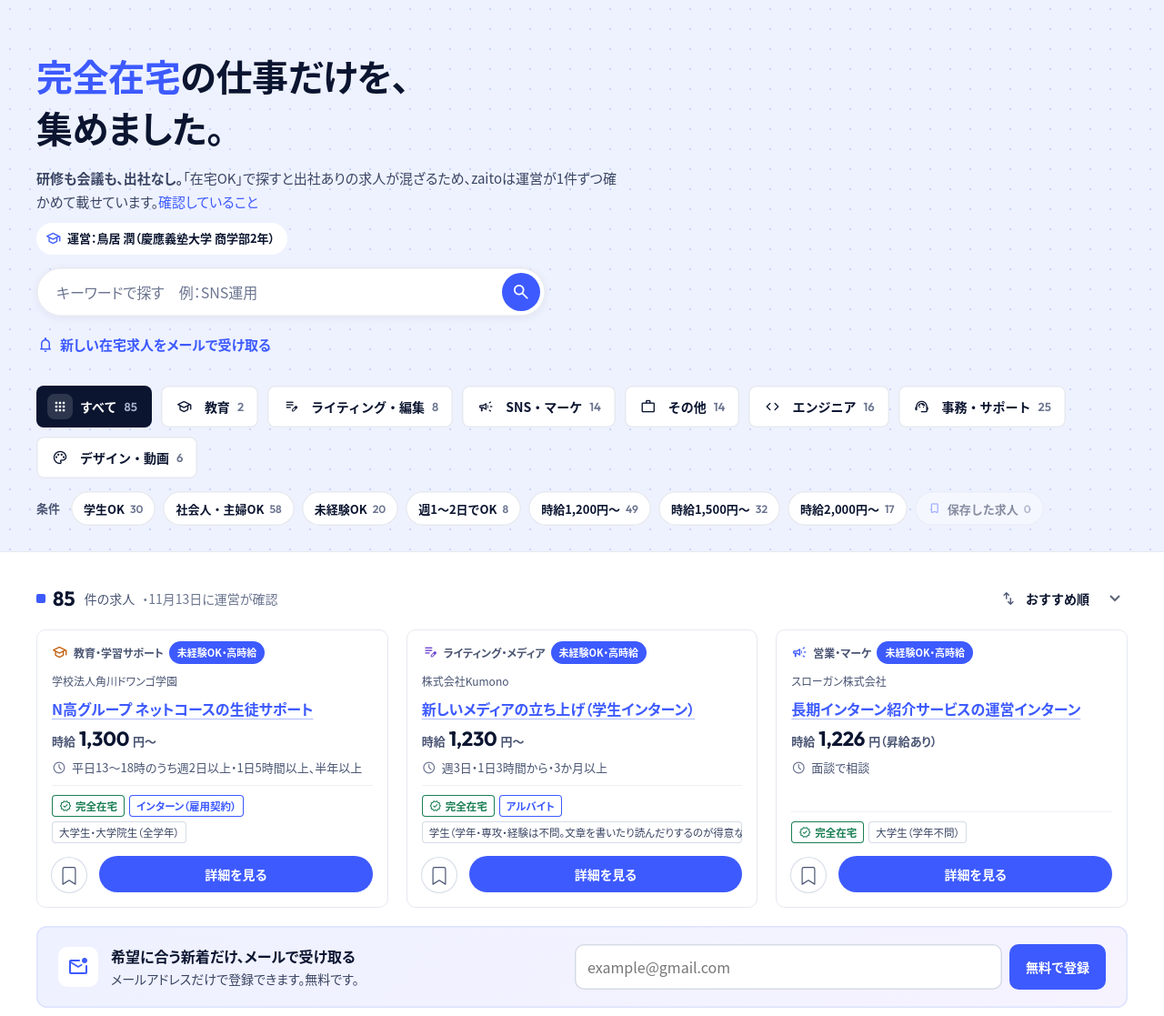
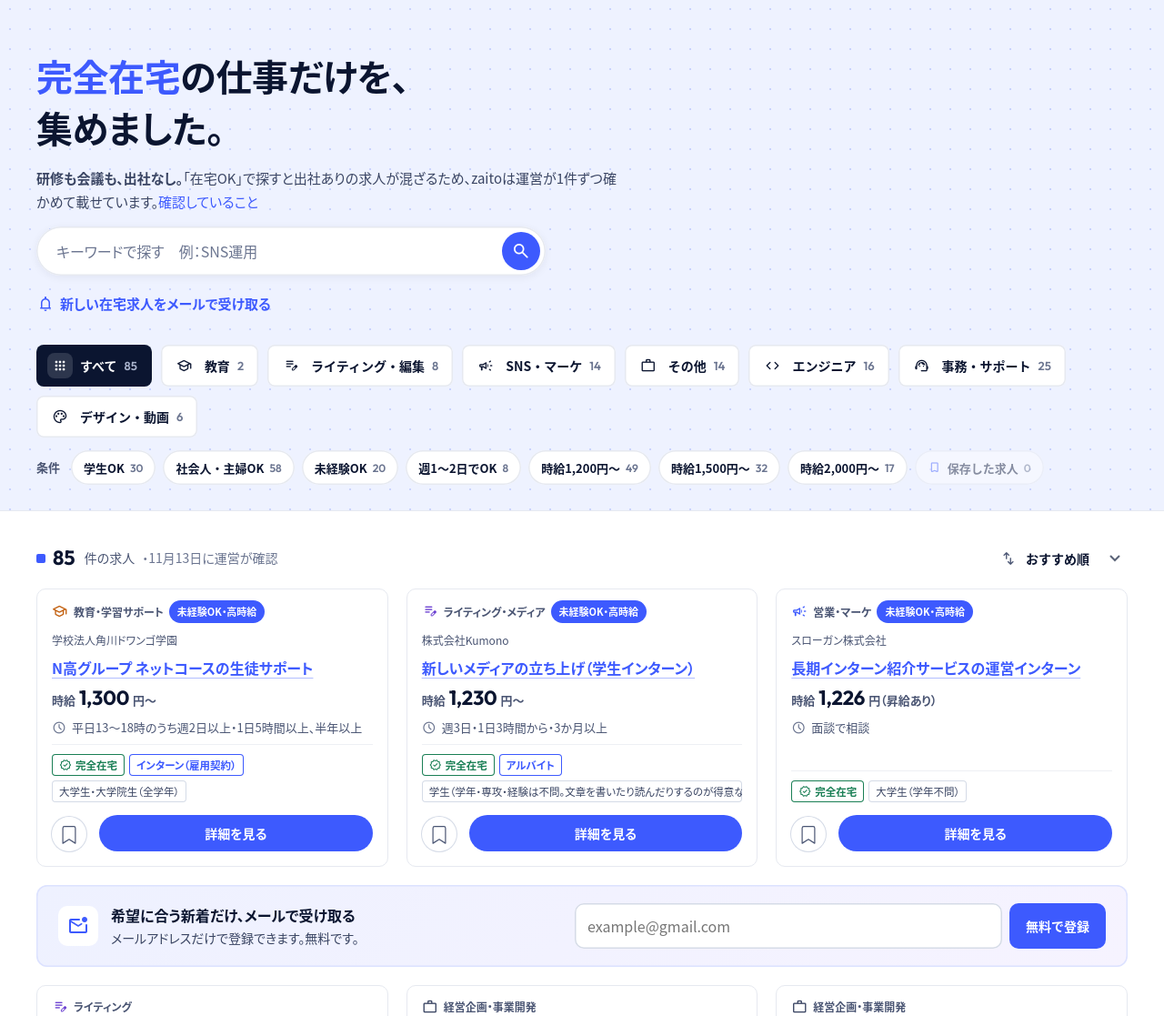
Before and after one commit to okonomidonn/test, a WordPress theme: template wordpress-theme/zaito/index.php in a window 1280 px wide. Shown: the part 126-1243 px from the top of the page at 91% size. Run offline with PHP 8.4 and a stand-in for WordPress, Linux system fonts and the light colour scheme; the site name, menu and one post (Sample post) are stand-ins, and other content is empty; some libraries are stand-ins or nearby versions.

Commit message:
トップの運営者の表示を外す
Co-Authored-By: Claude Opus 5.5 <noreply@anthropic.com>
Claude-Session: https://claude.ai/code/session_01Nc8VBXCZiKQdU3ws5s6smf

```diff
--- a/wordpress-theme/zaito/lp/remote-list.php
+++ b/wordpress-theme/zaito/lp/remote-list.php
@@ -220,7 +220,6 @@ if ( ! $zaito_cond ) :
         <?php else : ?>
         <h1><em>完全在宅</em>の仕事だけを、<br>集めました。</h1>
         <p><b>研修も会議も、出社なし。</b>「在宅OK」で探すと出社ありの求人が混ざるため、zaitoは運営が1件ずつ確かめて載せています。<a href="<?php echo esc_url( home_url( '/kijun/' ) ); ?>">確認していること</a></p>
-        <p class="by"><span class="ms" aria-hidden="true">school</span>運営：鳥居 潤（慶應義塾大学 商学部2年）</p>
         <form class="ksearch" role="search" onsubmit="return false">
           <label class="sr" for="zq">キーワードで探す</label>
           <input type="search" id="zq" placeholder="キーワードで探す　例：SNS運用" autocomplete="off" enterkeyhint="search">
```
